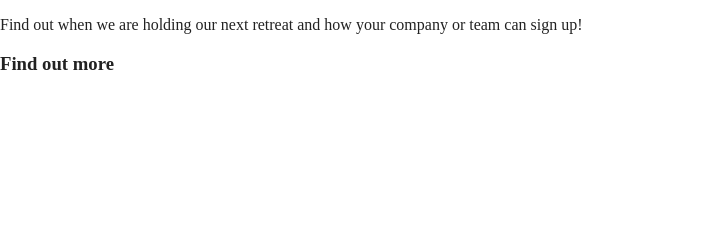
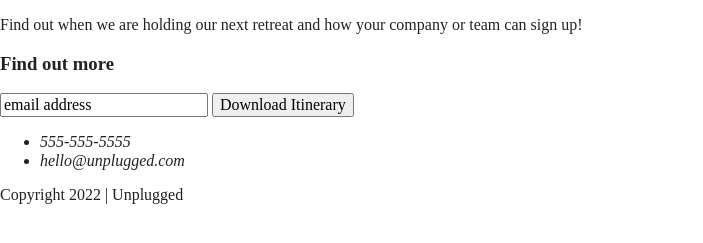
Before and after one commit to annahwadler/unplugged-retreat, a website built with Parcel: page index.html in a window 1280 px wide. Shown: the part 281-524 px from the top of the page, without its empty margins (0-703 px from the left). Built offline with nearby package versions, Linux system fonts and the light colour scheme.

Commit message:
Added input types

```diff
--- a/index.html
+++ b/index.html
@@ -1,5 +1,6 @@
 <!doctype html>
 <html class="no-js" lang="en">
+
 
 <head>
   <meta charset="utf-8">
@@ -68,9 +69,15 @@
 
     <div class="form">
       <h3>Find out more</h3>
+      <div class="input-types">
+        <input type="text" name="name" value="email address">
+        <input type="button" value="Download Itinerary">
+      </div>
     </div>
 
   </aside>
+
+
 
 </main> <!-- main wrapper -->
 
@@ -79,7 +86,10 @@
     <div class="footer-content">
       <div class="contact">
         <address>
-
+          <ul>
+            <li>555-555-5555</li>
+            <li>hello@unplugged.com</li>
+          </ul>
         </address>
       </div>
       <div class="social">
@@ -90,6 +100,7 @@
     </div>
   </div>
   <div class="copyright">
+    <p>Copyright 2022 | Unplugged</p>
   </div>
 </footer>
 
```
